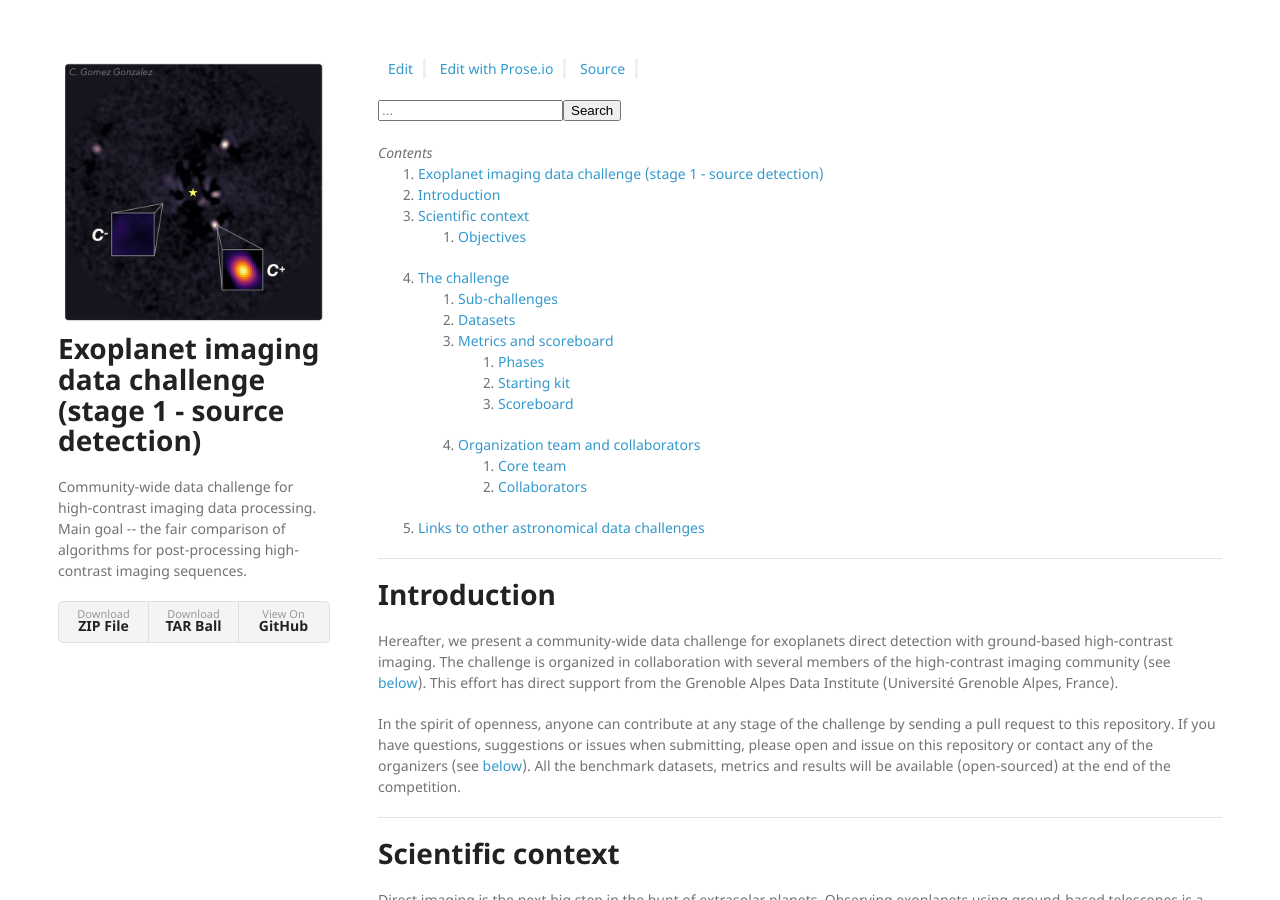
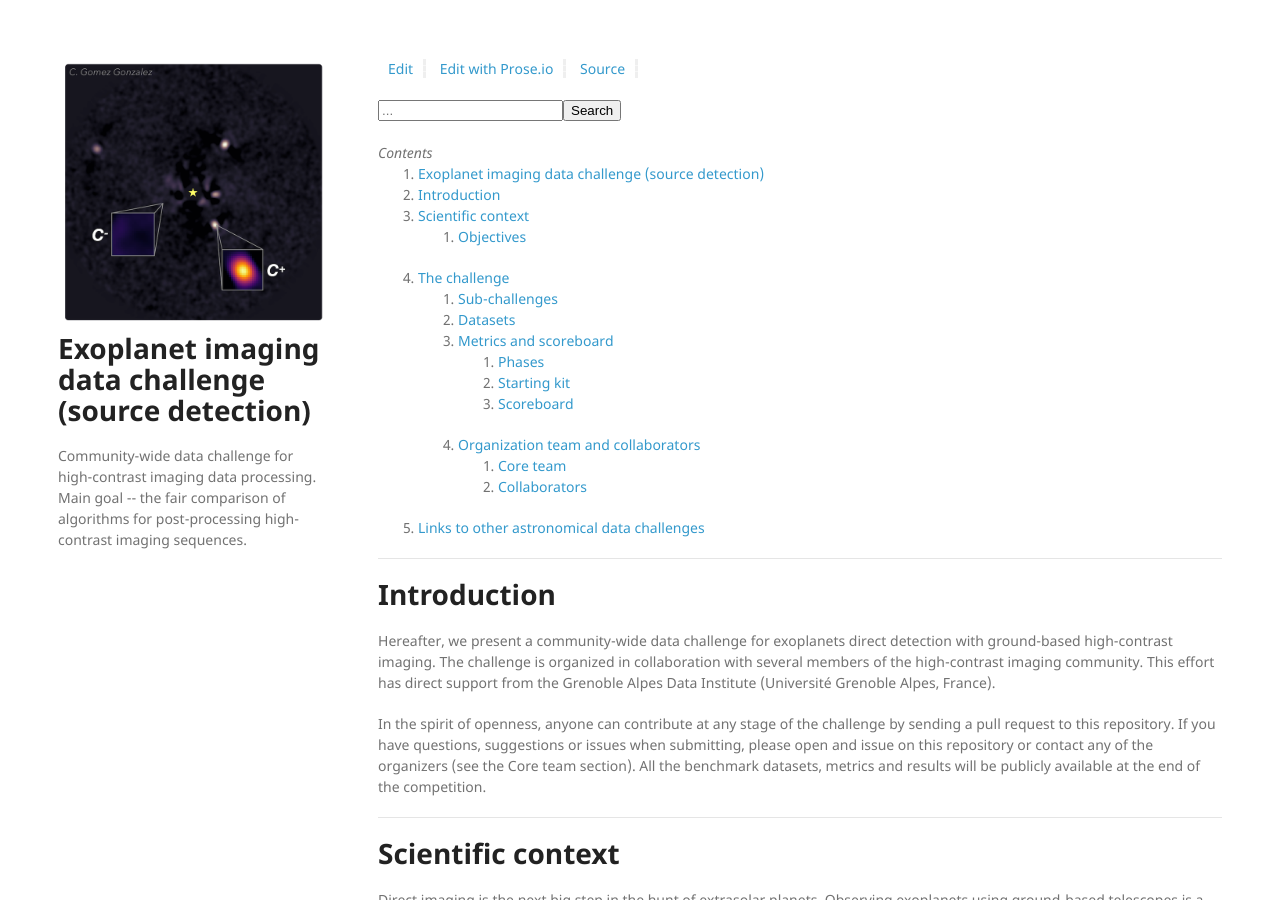
Before and after one commit to carlgogo/exoimaging_challenge, a Jekyll site: the page built from index.md, in a window 1280 px wide and 900 px high. Built offline with Jekyll 4.4.1, drawn with Linux system fonts in a browser that asks for light colours; nearby versions of some CDN libraries; our own code applies the rules of GitHub Pages for plain Markdown files.

Commit message:
updating index

```diff
--- a/_config.yml
+++ b/_config.yml
@@ -1,7 +1,7 @@
-title: Exoplanet imaging data challenge (stage 1 - source detection)
+title: Exoplanet imaging data challenge (source detection)
 description: Community-wide data challenge for high-contrast imaging data processing. Main goal -- the fair comparison of algorithms for post-processing high-contrast imaging sequences.
 markdown: kramdown
-show_downloads: true
+show_downloads: false
 git_branch: master
 logo_url: https://carlgogo.github.io/exoimaging_challenge/assets/images/challenge_logo_LR.png
 google_analytics: UA-84473187-3
--- a/index.md
+++ b/index.md
@@ -2,9 +2,9 @@
 ---
 # Introduction
 
-Hereafter, we present a community-wide data challenge for exoplanets direct detection with ground-based high-contrast imaging. The challenge is organized in collaboration with several members of the high-contrast imaging community (see [below](#team)). This effort has direct support from the Grenoble Alpes Data Institute (Université Grenoble Alpes, France).
+Hereafter, we present a community-wide data challenge for exoplanets direct detection with ground-based high-contrast imaging. The challenge is organized in collaboration with several members of the high-contrast imaging community. This effort has direct support from the Grenoble Alpes Data Institute (Université Grenoble Alpes, France).
 
-In the spirit of openness, anyone can contribute at any stage of the challenge by sending a pull request to this repository. If you have questions, suggestions or issues when submitting, please open and issue on this repository or contact any of the organizers (see [below](#team)). All the benchmark datasets, metrics and results will be available (open-sourced) at the end of the competition.
+In the spirit of openness, anyone can contribute at any stage of the challenge by sending a pull request to this repository. If you have questions, suggestions or issues when submitting, please open and issue on this repository or contact any of the organizers (see the Core team section). All the benchmark datasets, metrics and results will be publicly available at the end of the competition.
 
 ---
 # Scientific context
```
